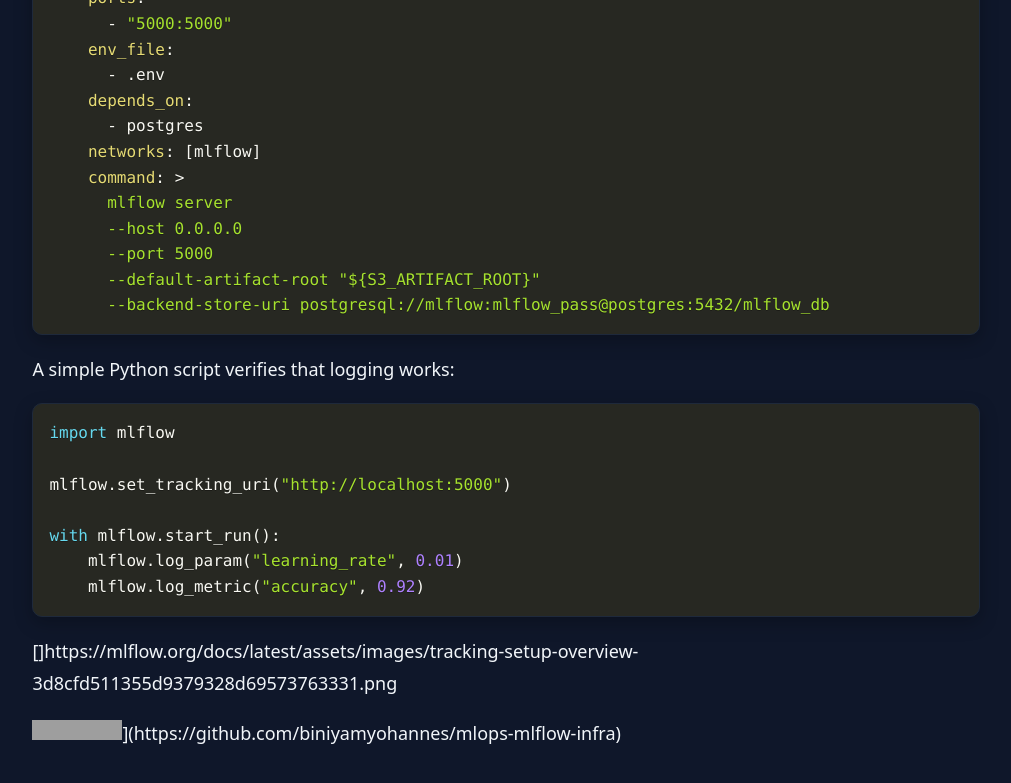
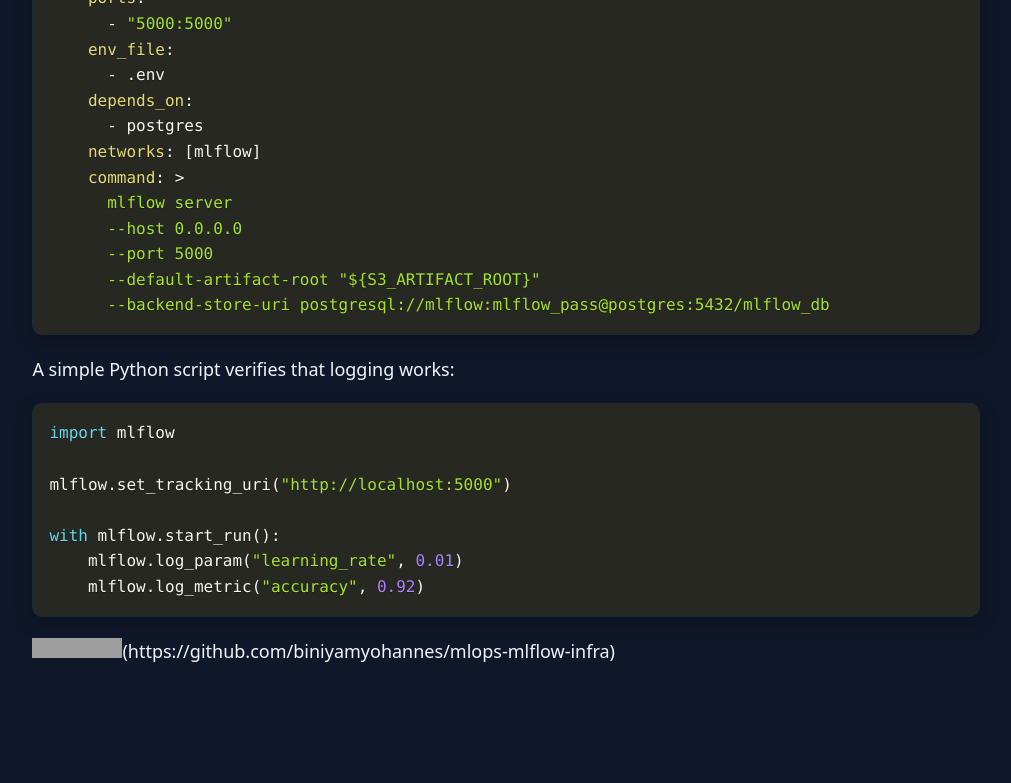
Before and after one commit to biniyamyohannes/website, a Jekyll site: the page built from _posts/2025-08-26-mlflow-infra-bootstrapping.md, in a window 1280 px wide and 900 px high, scrolled down 1516 px. Shown: the top 783 px of the window, without its empty margins (134-1145 px from the left). Built offline with Jekyll 4.4.1, drawn with Linux system fonts in a browser that asks for light colours; nearby versions of some CDN libraries; grey boxes are pictures that could not be loaded.

Commit message:
Formatting issues.

````diff
--- a/_layouts/blog.html
+++ b/_layouts/blog.html
@@ -92,7 +92,7 @@
 <body>
   <header class="site">
     <h1 class="title">Biniyam.dev — Blog</h1>
-    <p class="subtitle">Micro-projects, notes, and punchy write-ups</p>
+    <p class="subtitle">Projects and notes on ML & systems</p>
   </header>
 
   <main class="container">
--- a/_posts/2025-08-26-mlflow-infra-bootstrapping.md
+++ b/_posts/2025-08-26-mlflow-infra-bootstrapping.md
@@ -73,6 +73,4 @@
     mlflow.log_metric("accuracy", 0.92)
 ```
 
-[]https://mlflow.org/docs/latest/assets/images/tracking-setup-overview-3d8cfd511355d9379328d69573763331.png
-
-![MLflow Custom Setups](https://img.shields.io/badge/code-GitHub-black?logo=github)](https://github.com/biniyamyohannes/mlops-mlflow-infra)
+![MLflow Custom Setups](https://img.shields.io/badge/code-GitHub-black?logo=github)(https://github.com/biniyamyohannes/mlops-mlflow-infra)
````
